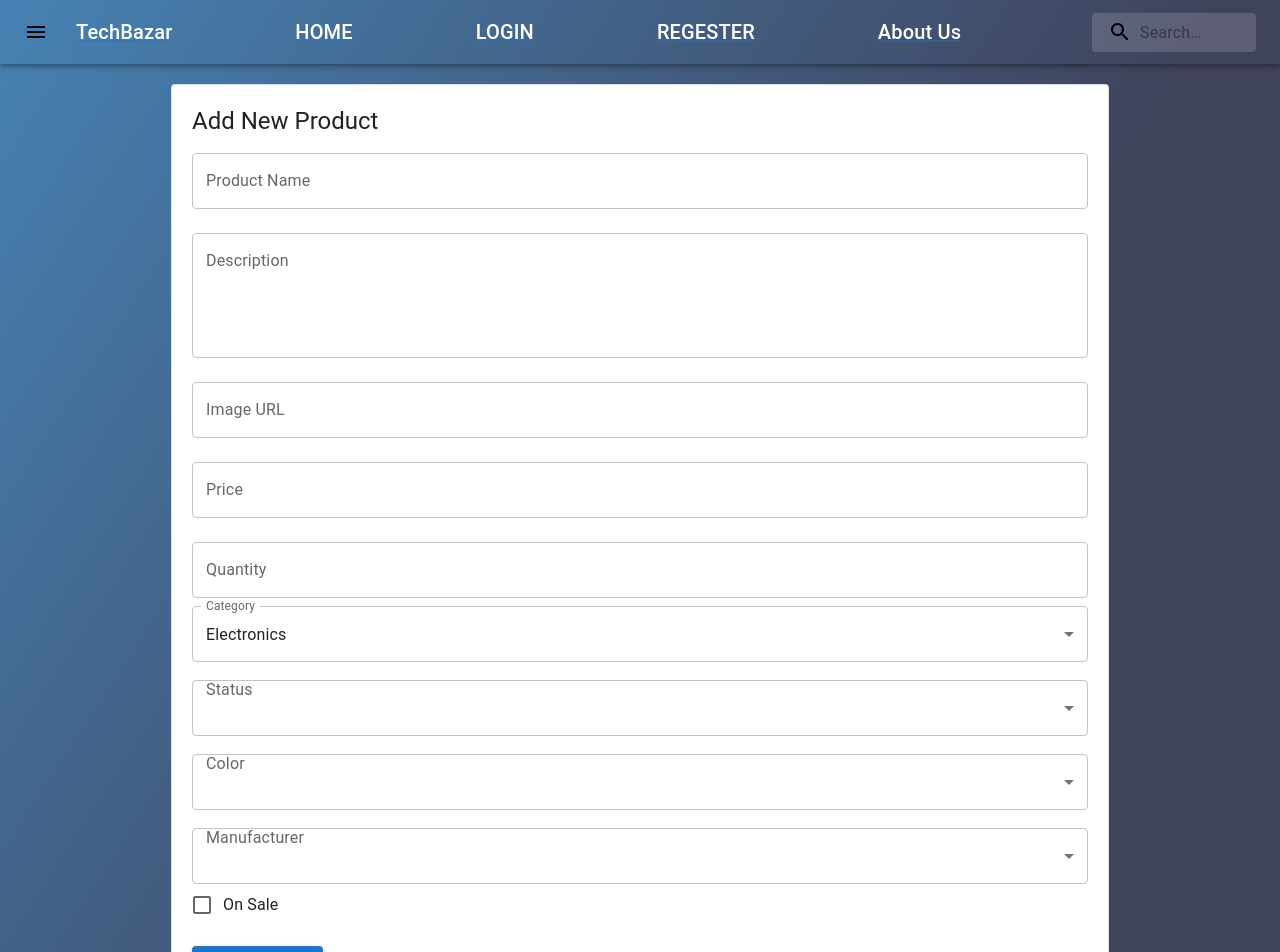
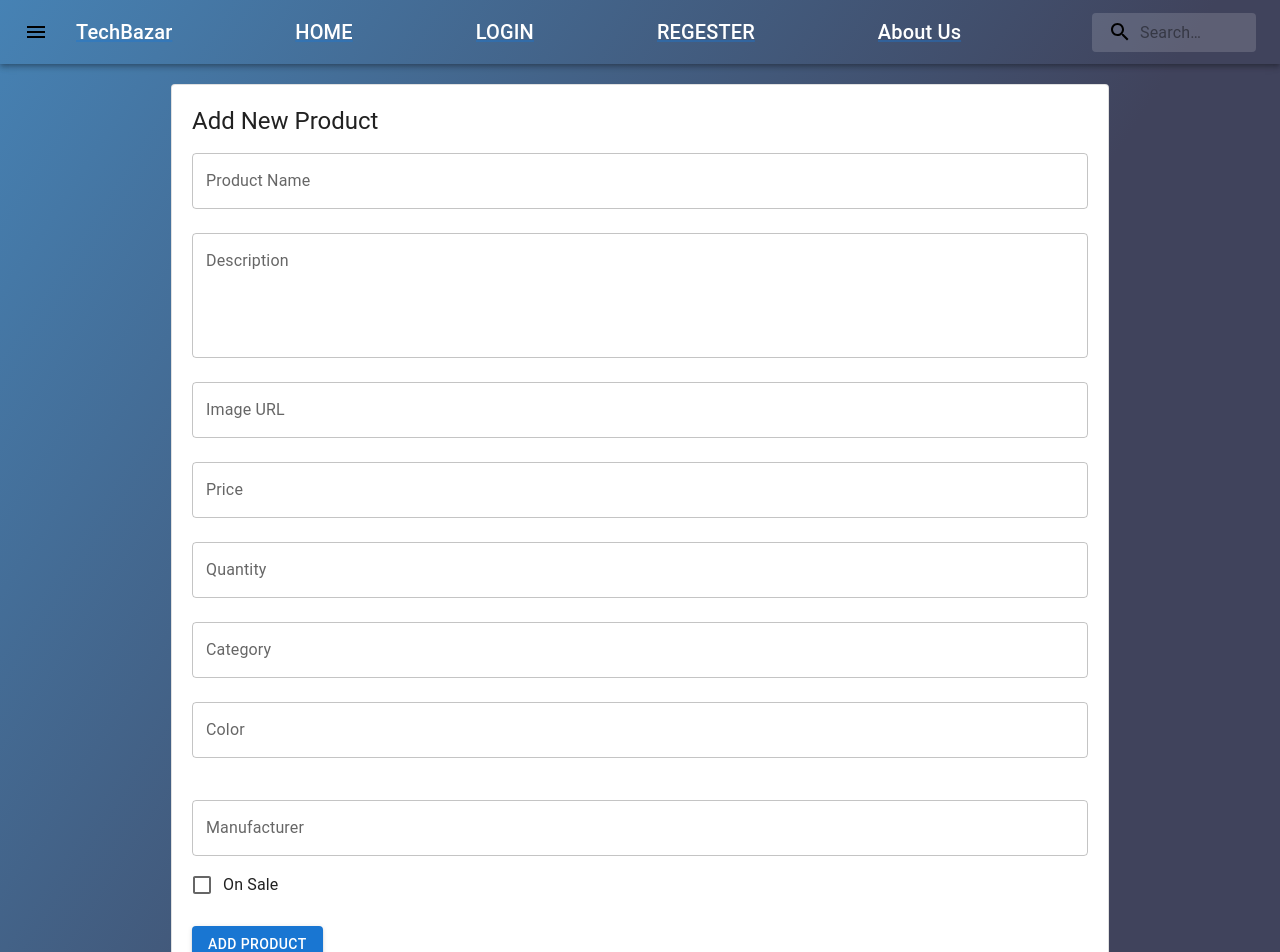
Before and after one commit to ikramby/BlissBazaar, a React (Create React App) app in the folder frontend/: page /NewProduct in a window 1280 px wide. Shown: the top 952 px of the page. Built offline with nearby package versions, Linux system fonts and the light colour scheme.

Commit message:
Resolve conflicts from main branch

```diff
--- a/frontend/src/pages/Newproduct.js
+++ b/frontend/src/pages/Newproduct.js
@@ -14,42 +14,34 @@ import {
 } from '@mui/material';
 
 const NewProductForm = ({ addNewProduct }) => {
-  const [newProduct, setNewProduct] = useState({
-    name: '',
-    description: '',
-    imageUrl: '',
-    price: '',
-    category: 'electronics',
-    status: [],
-    color: [],
-    manufacturer: [],
-    onSale: false,
-    quantity: '',
-
-  });
-
-  const handleChange = (e) => {
-    const { name, value, type, checked } = e.target;
-    setNewProduct({
-      ...newProduct,
-      [name]: type === 'checkbox' ? checked : value,
-    });
-  };
-
-  const handleCheckboxChange = (name) => (e) => {
-    const { value, checked } = e.target;
-    setNewProduct({
-      ...newProduct,
-      [name]: checked
-        ? [...newProduct[name], value]
-        : newProduct[name].filter((item) => item !== value),
-    });
-  };
+  const [name, setName] = useState('');
+  const [description, setDescription] = useState('');
+  const [imageUrl, setImageUrl] = useState('');
+  const [price, setPrice] = useState('');
+  const [category, setCategory] = useState('');
+  const [status, setStatus] = useState([]);
+  const [color, setColor] = useState([]);
+  const [manufacturer, setManufacturer] = useState([]);
+  const [onSale, setOnSale] = useState(false);
+  const [quantity, setQuantity] = useState('');
 
   const handleSubmit = (e) => {
     e.preventDefault();
+    const newProduct = {
+      name,
+      description,
+      imageUrl,
+      price,
+      category,
+      status,
+      color,
+      manufacturer,
+      onSale,
+      quantity,
+    };
+
     axios
-      .post('http://localhost:7000/products/addproduct', newProduct)
+      .post('http://localhost:7000/products/', newProduct)
       .then((response) => {
         console.log('Operation completed successfully', response);
         // You may want to update your state or trigger a refresh here
@@ -58,18 +50,17 @@ const NewProductForm = ({ addNewProduct }) => {
         console.error('Error adding product', error);
       });
 
-    setNewProduct({
-      name: '',
-      description: '',
-      imageUrl: '',
-      price: '',
-      category: 'electronics',
-      status: [],
-      color: [],
-      manufacturer: [],
-      onSale: false,
-      quantity: '',
-    });
+    // Reset individual states
+    setName('');
+    setDescription('');
+    setImageUrl('');
+    setPrice('');
+    setCategory('');
+    setStatus([]);
+    setColor([]);
+    setManufacturer([]);
+    setOnSale(false);
+    setQuantity('');
   };
 
   return (
@@ -88,18 +79,16 @@ const NewProductForm = ({ addNewProduct }) => {
         <TextField
           label="Product Name"
           variant="outlined"
-          name="name"
-          value={newProduct.name}
-          onChange={handleChange}
+          value={name}
+          onChange={(e) => setName(e.target.value)}
           fullWidth
           margin="normal"
         />
         <TextField
           label="Description"
           variant="outlined"
-          name="description"
-          value={newProduct.description}
-          onChange={handleChange}
+          value={description}
+          onChange={(e) => setDescription(e.target.value)}
           fullWidth
           multiline
           rows={4}
@@ -108,18 +97,16 @@ const NewProductForm = ({ addNewProduct }) => {
         <TextField
           label="Image URL"
           variant="outlined"
-          name="imageUrl"
-          value={newProduct.imageUrl}
-          onChange={handleChange}
+          value={imageUrl}
+          onChange={(e) => setImageUrl(e.target.value)}
           fullWidth
           margin="normal"
         />
         <TextField
           label="Price"
           variant="outlined"
-          name="price"
-          value={newProduct.price}
-          onChange={handleChange}
+          value={price}
+          onChange={(e) => setPrice(e.target.value)}
           fullWidth
           type="number"
           margin="normal"
@@ -127,118 +114,53 @@ const NewProductForm = ({ addNewProduct }) => {
         <TextField
           label="Quantity"
           variant="outlined"
-  name="quantity"
-  value={newProduct.quantity}
-  onChange={handleChange}
+          value={quantity}
+          onChange={(e) => setQuantity(e.target.value)}
           fullWidth
           type="number"
           margin="normal"
         />
 
-        <FormControl fullWidth>
-          <InputLabel>Category</InputLabel>
-          <Select
+        <TextField
           label="Category"
-            name="category"
-            value={newProduct.category}
-            onChange={handleChange}
-          >
-           <MenuItem value="computers">Computers</MenuItem>
-    <MenuItem value="phones">Phones</MenuItem>
-    <MenuItem value="electronics">Electronics</MenuItem>
-    <MenuItem value="laptops">Laptops</MenuItem>
-    <MenuItem value="tablets">Tablets</MenuItem>
-    <MenuItem value="smartphones">Smartphones</MenuItem>
-    <MenuItem value="wearables">Wearables</MenuItem>
-          </Select>
-        </FormControl> <br></br>
-        <FormControl fullWidth><br></br>
-          <InputLabel>Status</InputLabel>
-          <Select
-            label="Status"
-            name="status"
-            multiple
-            value={newProduct.status}
-            onChange={handleCheckboxChange('status')}
-          >
-            <MenuItem value="available">Available</MenuItem>
-            <MenuItem value="out of stock">Out of Stock</MenuItem>
-          </Select>
-        </FormControl>
-        <FormControl fullWidth><br></br>
-          <InputLabel>Color</InputLabel>
-          <Select
+          variant="outlined"
+          value={category}
+          onChange={(e) => setCategory(e.target.value)}
+          fullWidth
+          margin="normal"
+        />
+        <br></br>
+        <TextField
           label="Color"
-            name="color"
-            multiple
-            value={newProduct.color}
-            onChange={handleCheckboxChange('color')}
-          >
-                       {[
-              'Beige',
-              'White',
-              'Blue',
-              'Gold',
-              'Gray',
-              'Black',
-              'Orange',
-              'Pink',
-              'Red',
-              'Silver',
-              'Green',
-              'Purple',
-            ].map((color) => (
-              <MenuItem key={color} value={color}>
-                {color}
-              </MenuItem>
-            ))}
-          </Select>
-        </FormControl>
-        <FormControl fullWidth><br></br>
-          <InputLabel>Manufacturer</InputLabel>
-          <Select
+          variant="outlined"
+          value={color}
+          onChange={(e) => setColor(e.target.value)}
+          fullWidth
+          margin="normal"
+        />
+        <br></br>
+        <br></br>
+        <TextField
           label="Manufacturer"
-            name="manufacturer"
-            multiple
-            value={newProduct.manufacturer}
-            onChange={handleCheckboxChange('manufacturer')}
-          >
-                {[
-              'Apple',
-              'benco',
-              'Honor',
-              'Huawei',
-              'IKU',
-              'Infinix',
-              'IPLUS',
-              'Itel mobile',
-              'Lenovo',
-              'LOGICOM',
-              'Nokia',
-              'Oppo',
-              'Hp',
-              'realme',
-              'Samsung',
-              'SCHNEIDER',
-              'Toshiba',
-              'Sagem',
-            ].map((manufacturer) => (
-              <MenuItem key={manufacturer} value={manufacturer}>
-                {manufacturer}
-              </MenuItem>
-            ))}
-          </Select>
-        </FormControl>
+          variant="outlined"
+          value={manufacturer}
+          onChange={(e) => setManufacturer(e.target.value)}
+          fullWidth
+          margin="normal"
+        />
+        <br></br>
+
         <FormControlLabel
           control={
             <Checkbox
-              checked={newProduct.onSale}
-              onChange={handleChange}
+              checked={onSale}
+              onChange={() => setOnSale(!onSale)}
               name="onSale"
             />
           }
           label="On Sale"
-        /><br></br>
+        />
+        <br></br>
         <Button type="submit" variant="contained" color="primary" style={{ marginTop: '20px' }}>
           Add Product
         </Button>
```
Also changed, not shown: 2 other files (tests, documents, lock files or other folders). Lines whose indentation alone changed are shown as unchanged.
